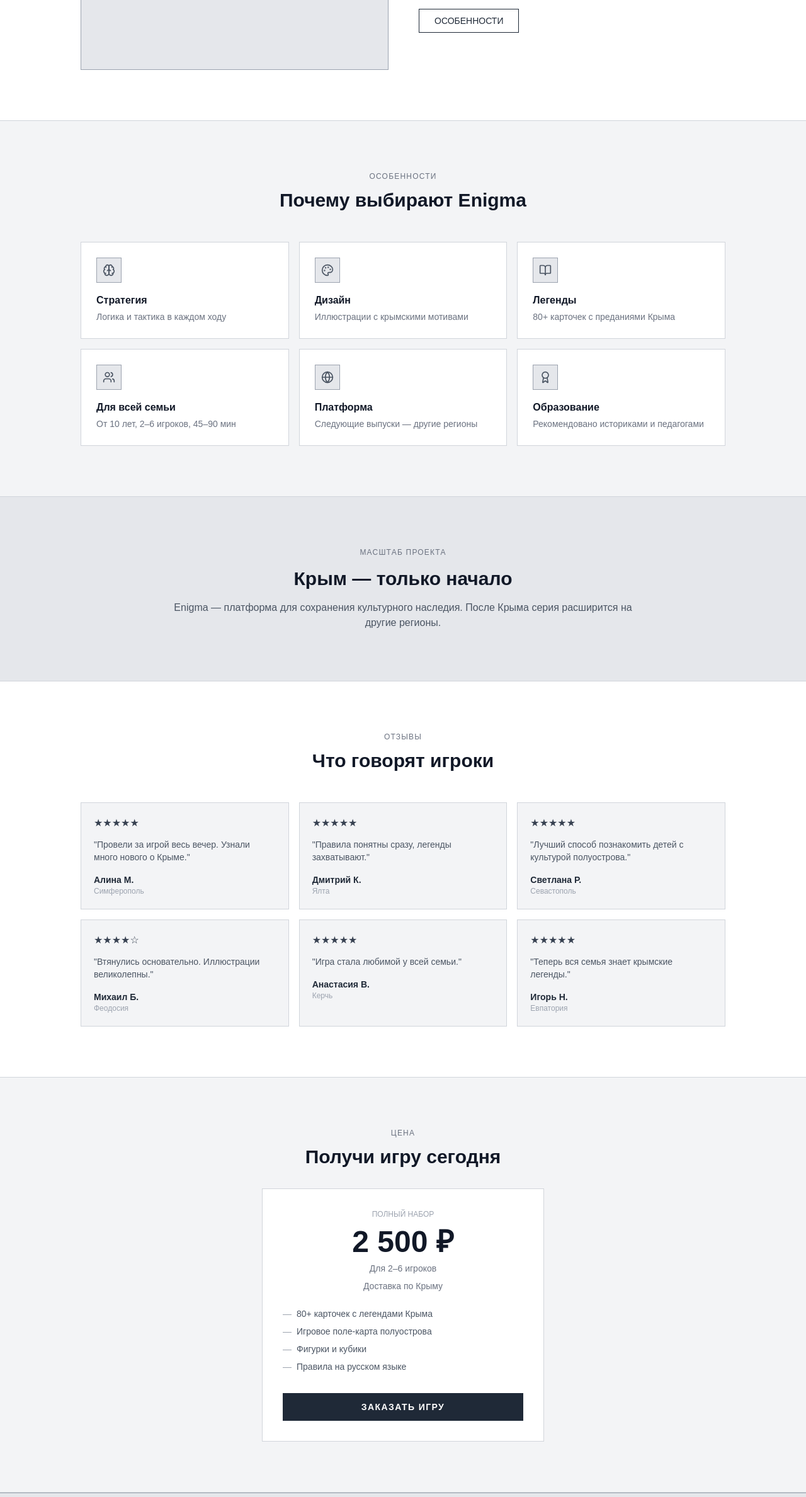
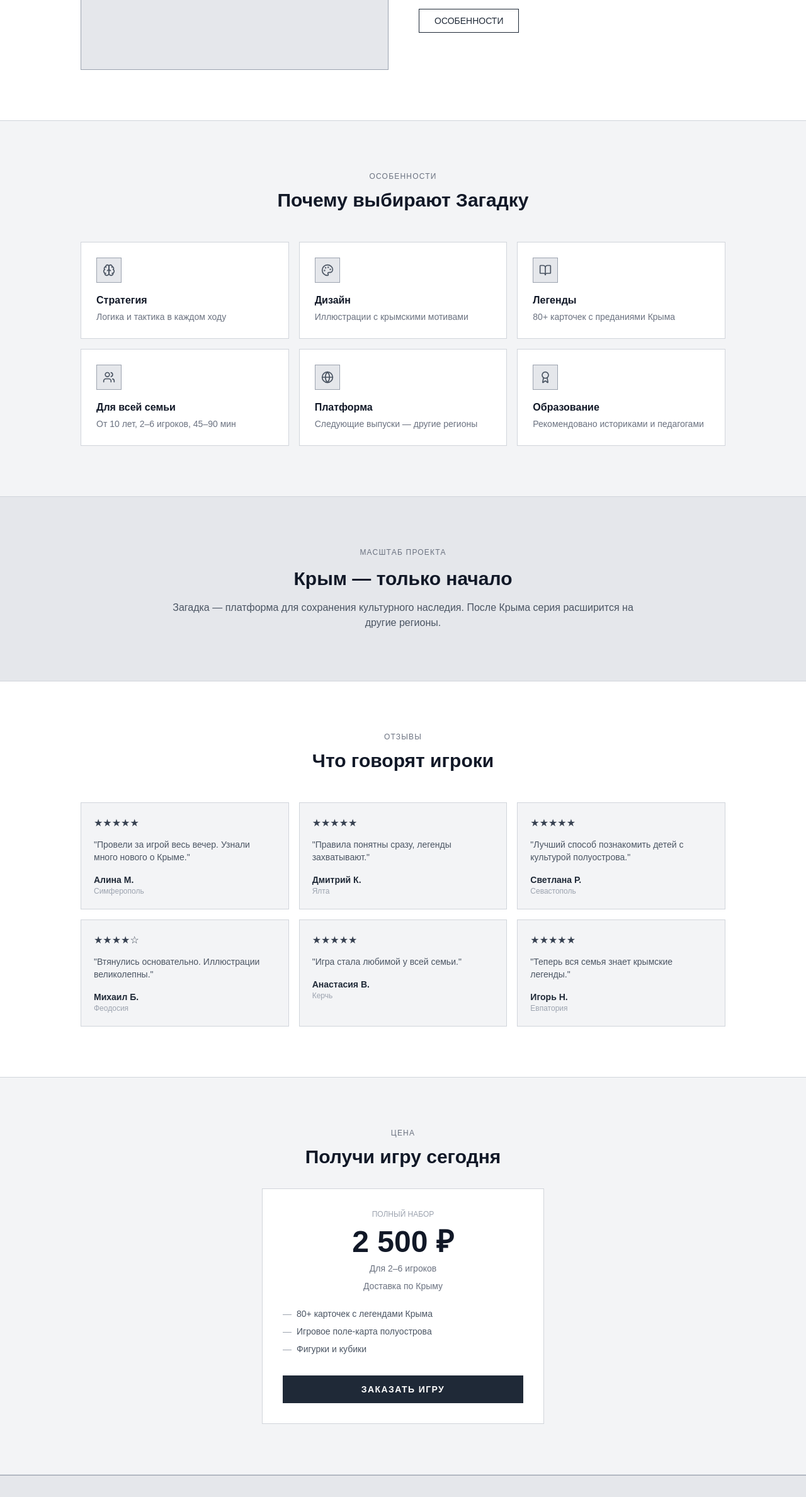
Before and after one commit to pr-poehali-dev/project-alpha-initiative-23, a React (Vite) app: page / in a window 1280 px wide. Shown: the part 1122-3499 px from the top of the page at 63% size. Built offline with nearby package versions, Linux system fonts and the light colour scheme.

Commit message:
Замена Enigma на Загадка и удаление русских правил

```diff
--- a/src/components/Footer.tsx
+++ b/src/components/Footer.tsx
@@ -15,7 +15,6 @@ export default function Footer() {
                 "80+ карточек с легендами Крыма",
                 "Игровое поле-карта полуострова",
                 "Фигурки и кубики",
-                "Правила на русском языке",
               ].map((item, i) => (
                 <li key={i} className="flex items-center gap-2 text-gray-600 text-sm">
                   <span className="text-gray-400">—</span>
--- a/src/components/Promo.tsx
+++ b/src/components/Promo.tsx
@@ -16,7 +16,7 @@ export default function Promo() {
         <div className="max-w-5xl mx-auto">
           <div className="text-center mb-12">
             <div className="text-xs uppercase tracking-widest text-gray-500 mb-3">Особенности</div>
-            <h2 className="text-3xl font-bold text-gray-900">Почему выбирают Enigma</h2>
+            <h2 className="text-3xl font-bold text-gray-900">Почему выбирают Загадку</h2>
           </div>
           <div className="grid grid-cols-1 md:grid-cols-2 lg:grid-cols-3 gap-4">
             {features.map((f, i) => (
@@ -37,7 +37,7 @@ export default function Promo() {
           <div className="text-xs uppercase tracking-widest text-gray-500 mb-4">Масштаб проекта</div>
           <h2 className="text-3xl font-bold text-gray-900 mb-4">Крым — только начало</h2>
           <p className="text-gray-600">
-            Enigma — платформа для сохранения культурного наследия. После Крыма серия расширится на другие регионы.
+            Загадка — платформа для сохранения культурного наследия. После Крыма серия расширится на другие регионы.
           </p>
         </div>
       </section>
```
